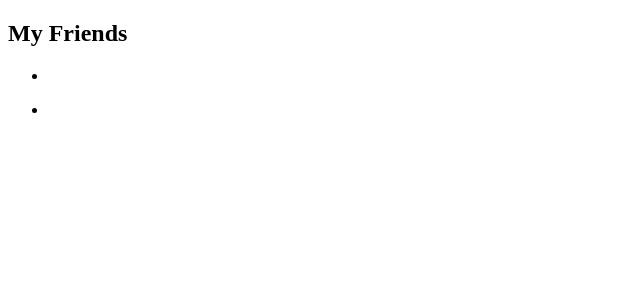
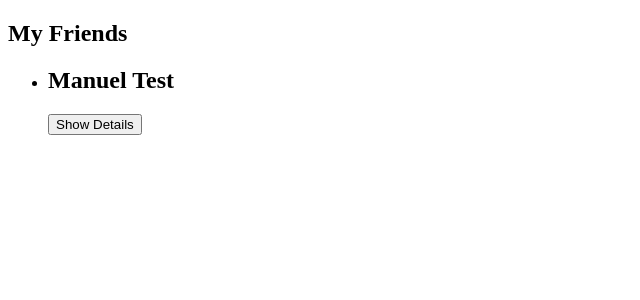
Before and after one commit to KalZheng/Vue-FriendList2, a Vue app: page / in a window 1280 px wide. Shown: the top 300 px of the page, without its empty margins (0-640 px from the left). Built offline with nearby package versions, Linux system fonts and the light colour scheme.

Commit message:
add components

```diff
--- a/src/App.vue
+++ b/src/App.vue
@@ -1,8 +1,8 @@
 <template>
   <section>
     <h2>My Friends</h2>
-    <ul v-for="friend in friends" :key="friend.id">
-      <li></li>
+    <ul>
+      <friend-contact />
     </ul>
   </section>
 </template>
--- a/src/components/FriendContact.vue
+++ b/src/components/FriendContact.vue
@@ -1,20 +1,31 @@
 <template>
   <li>
     <h2>{{ friend.name }}</h2>
-    <button>Show Details</button>
-    <ul><li>
-        <strong>Phone: </strong> {{ friend.phone }}
-        <strong>Email: </strong> {{ friend.email }}
-    </li></ul>
+    <button @click="toggleDetails">Show Details</button>
+    <ul v-if="detailsAreVisible">
+      <li><strong>Phone: </strong> {{ friend.phone }}</li>
+      <li><strong>Email: </strong> {{ friend.email }}</li>
+    </ul>
   </li>
 </template>
 
 <script>
 export default {
-    data(){
-        return {
-            detailsAreVisible
-        };
+  data() {
+    return {
+      detailsAreVisible: false,
+      friend: {
+        id: "manuel",
+        name: "Manuel Test",
+        phone: "1234565",
+        email: "manuelTest@remail.com",
+      },
+    };
+  },
+  methods: {
+    toggleDetails() {
+      this.detailsAreVisible = !this.detailsAreVisible;
     },
+  },
 };
 </script>
```
Also changed, not shown: src/main.js (+6 -1 lines).
